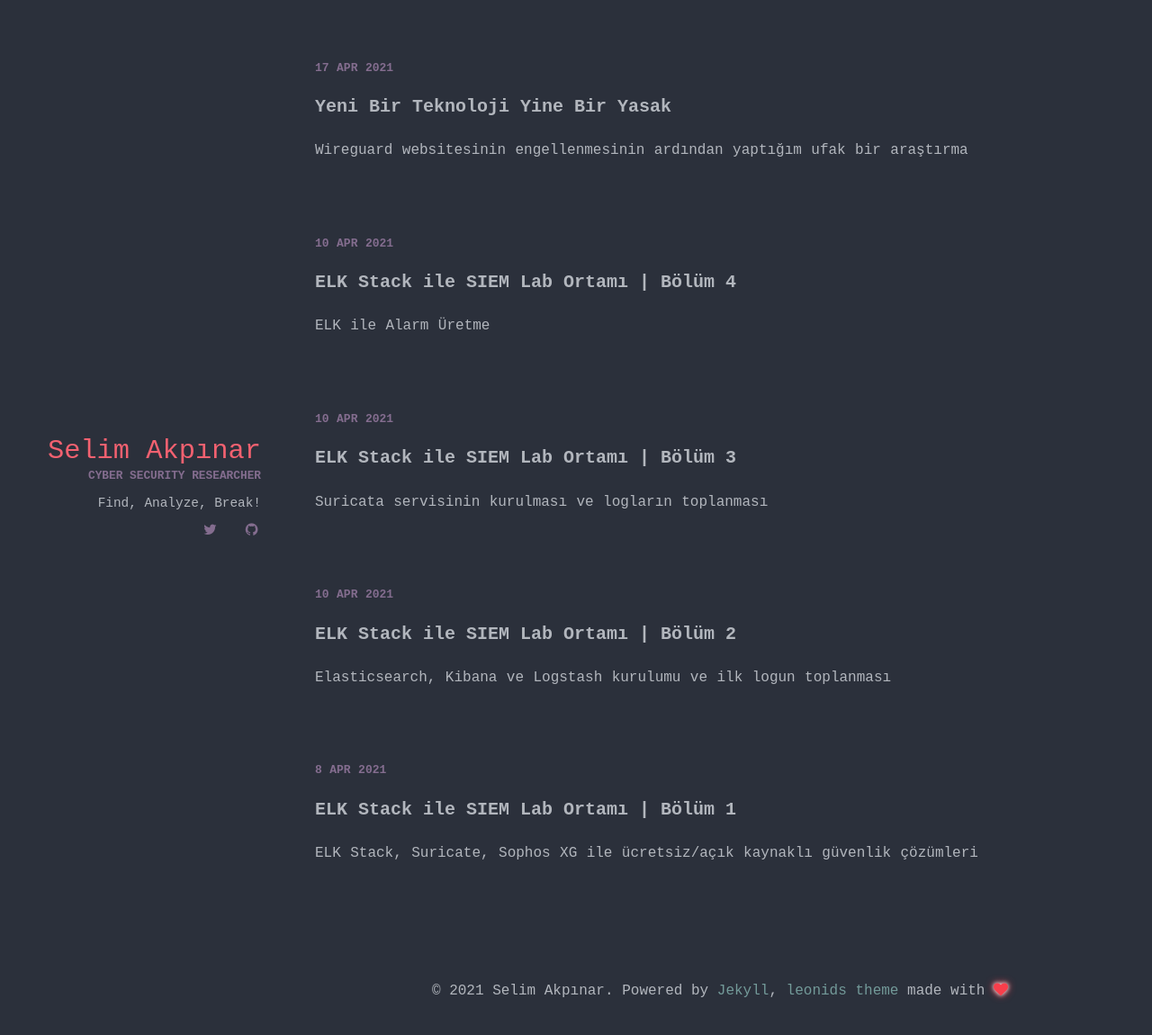
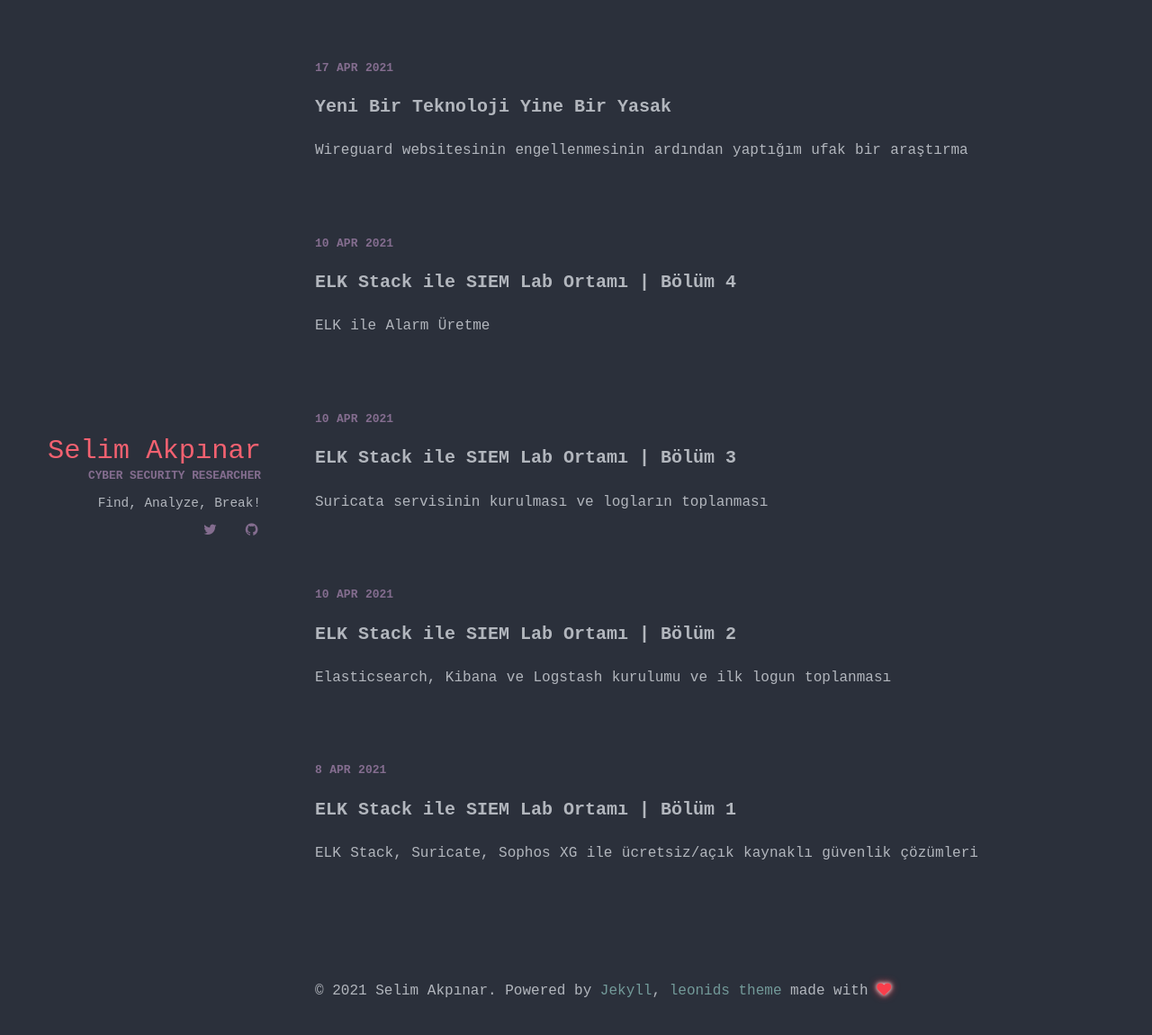
Before and after one commit to mandev0/mandev0.github.io, a Jekyll site: the page built from docs/index.html, in a window 1280 px wide. Shown: the top 1150 px of the page at 90% size. Built offline with Jekyll 4.4.1, drawn with Linux system fonts in a browser that asks for light colours.

Commit message:
Overflow fix

```diff
--- a/docs/_sass/components/_global.scss
+++ b/docs/_sass/components/_global.scss
@@ -104,7 +104,7 @@ a {
 
 // Footer
 footer {
-  text-align: center;
+  // text-align: center;
   padding: 3em 0;
   .heart-icon {
     color: $danger;
--- a/docs/_sass/pages/_post.scss
+++ b/docs/_sass/pages/_post.scss
@@ -1,11 +1,10 @@
 // Post listing
 .post-listing {
-  // background-color: $white;
+  background-color: $background-color;
   position: absolute;
   top: 400px;
   z-index: 233;
   width: 100%;
-  // max-width: 1000px;
   padding: 20px 20px 0;
   -webkit-transform: translate3d(0,0,1px);
   transform: translate3d(0,0,1px);
```
